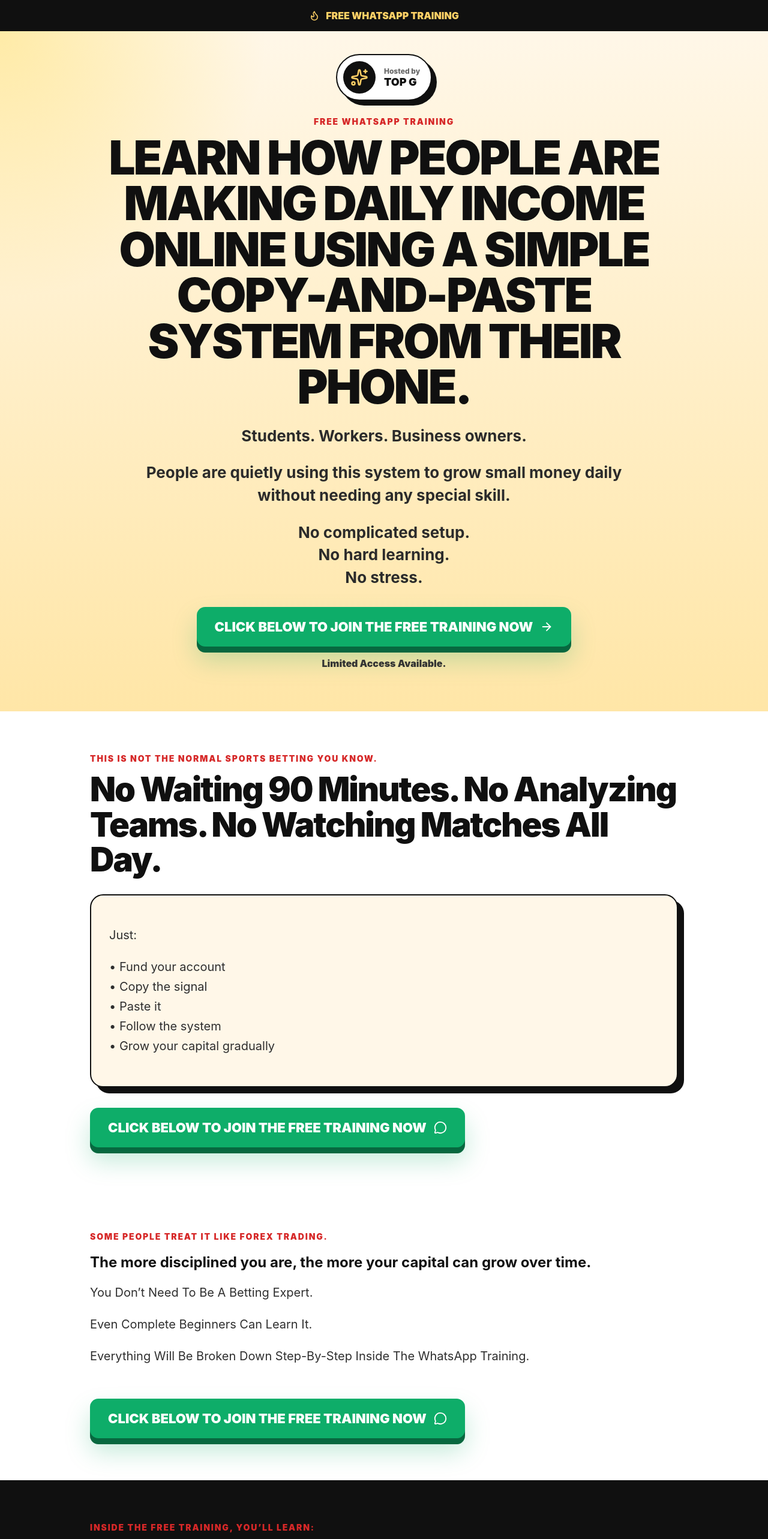
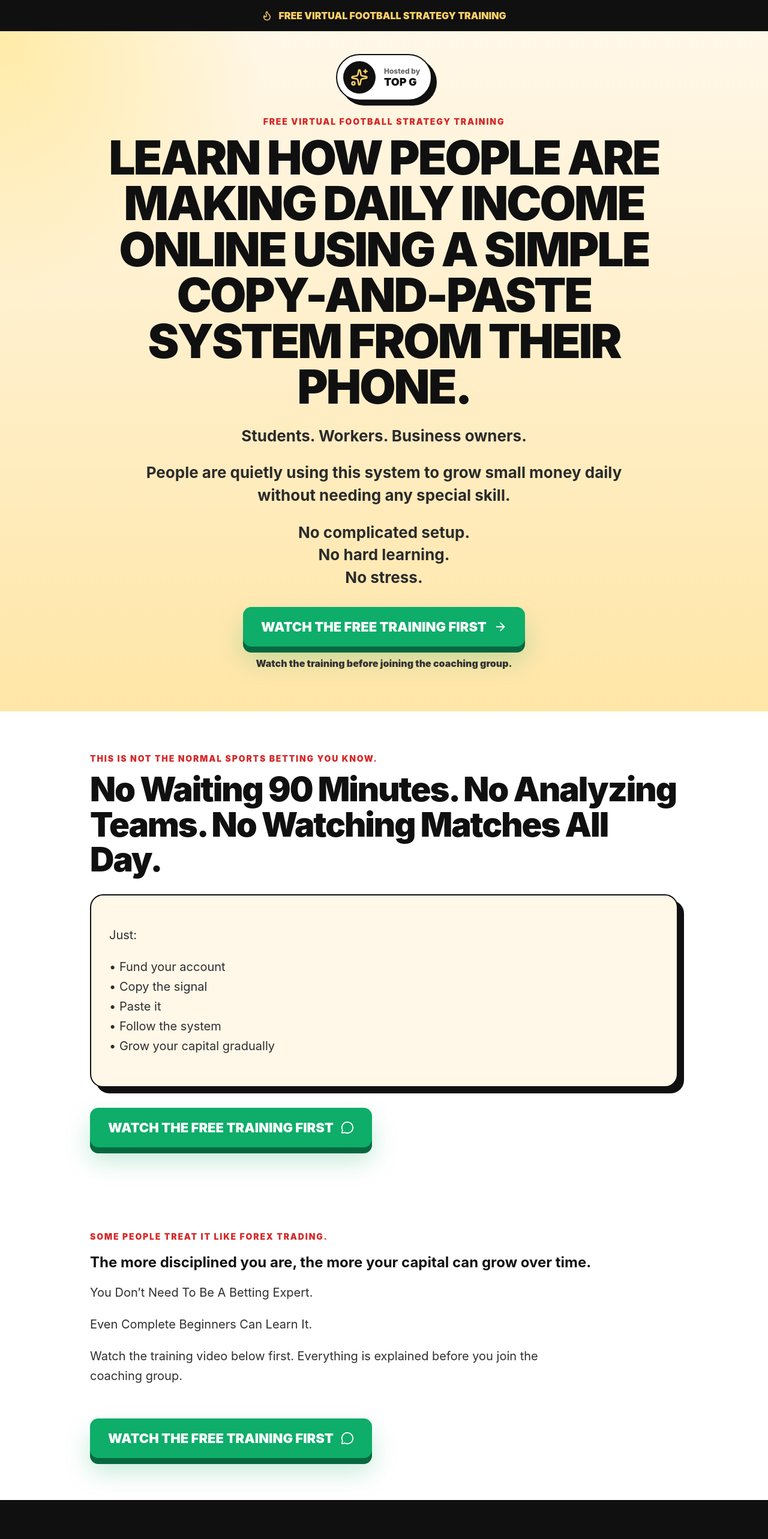
Before and after one commit to Rebetassoftwares/rebetas-landing, a React (Vite) app: page / in a window 1280 px wide. Shown: the top 2566 px of the page at 60% size. Built offline with nearby package versions, Linux system fonts and the light colour scheme.

Commit message:
update landing page with bunny video

```diff
--- a/src/App.css
+++ b/src/App.css
@@ -614,6 +614,78 @@ footer {
   box-shadow: 0 8px 0 #07683f;
 }
 
+.join-gate-box {
+  margin: 36px auto 0;
+  max-width: 760px;
+  background: #ffffff;
+  border: 2px solid #101010;
+  border-radius: 24px;
+  padding: 28px;
+  box-shadow: 8px 8px 0 #101010;
+  text-align: left;
+}
+
+.join-gate-box h3 {
+  margin: 0 0 12px;
+  font-size: clamp(26px, 4vw, 40px);
+  line-height: 1.05;
+  font-weight: 1000;
+  color: #101010;
+}
+
+.join-gate-box p {
+  margin: 0 0 20px;
+  font-size: 18px;
+  line-height: 1.55;
+  color: #2f2f2f;
+}
+
+.watch-check {
+  display: flex;
+  gap: 12px;
+  align-items: flex-start;
+  background: #fff7e8;
+  border: 2px solid #101010;
+  border-radius: 16px;
+  padding: 16px;
+  font-weight: 900;
+  color: #101010;
+}
+
+.watch-check input {
+  width: 22px;
+  height: 22px;
+  margin-top: 2px;
+  accent-color: #0ead69;
+  flex: 0 0 auto;
+}
+
+.main-cta:disabled {
+  cursor: not-allowed;
+  opacity: 0.45;
+  transform: none;
+  box-shadow: 0 6px 0 #777;
+  background: #777;
+}
+
+.video-proof {
+  margin: 36px auto 46px;
+  max-width: 820px;
+  aspect-ratio: 16 / 9;
+  border-radius: 24px;
+  overflow: hidden;
+  border: 2px solid #111;
+  box-shadow: 8px 8px 0 #111;
+  background: #111;
+}
+
+.video-proof iframe {
+  width: 100%;
+  height: 100%;
+  border: 0;
+  display: block;
+}
+
 @media (max-width: 820px) {
   .top-alert {
     font-size: 13px;
--- a/src/App.jsx
+++ b/src/App.jsx
@@ -63,13 +63,18 @@ function ProofCard({ item }) {
 
 function joinWhatsApp(position) {
   trackMeta("Lead", {
-    content_name: "Free Online Income WhatsApp Training",
+    content_name: "Virtual Football Strategy Training",
     button_position: position,
   });
 
   setTimeout(() => {
     window.location.href = WHATSAPP_GROUP_LINK;
   }, 250);
+}
+
+function scrollToTraining() {
+  const section = document.getElementById("training-video");
+  section?.scrollIntoView({ behavior: "smooth", block: "start" });
 }
 
 function App() {
@@ -83,7 +88,7 @@ function App() {
     <main className="page">
       <section className="top-alert">
         <Flame size={18} />
-        FREE WHATSAPP TRAINING
+        FREE VIRTUAL FOOTBALL STRATEGY TRAINING
       </section>
 
       <section className="hero">
@@ -98,7 +103,7 @@ function App() {
             </div>
           </div>
 
-          <p className="eyebrow">FREE WHATSAPP TRAINING</p>
+          <p className="eyebrow">FREE VIRTUAL FOOTBALL STRATEGY TRAINING</p>
 
           <h1>
             LEARN HOW PEOPLE ARE MAKING DAILY INCOME ONLINE USING A SIMPLE
@@ -120,12 +125,14 @@ function App() {
             No stress.
           </p>
 
-          <button className="main-cta" onClick={() => joinWhatsApp("hero")}>
-            CLICK BELOW TO JOIN THE FREE TRAINING NOW
+          <button className="main-cta" onClick={scrollToTraining}>
+            WATCH THE FREE TRAINING FIRST
             <ArrowRight size={22} />
           </button>
 
-          <p className="under-cta">Limited Access Available.</p>
+          <p className="under-cta">
+            Watch the training before joining the coaching group.
+          </p>
         </div>
       </section>
 
@@ -155,11 +162,8 @@ function App() {
             </p>
           </div>
 
-          <button
-            className="main-cta mid"
-            onClick={() => joinWhatsApp("story")}
-          >
-            CLICK BELOW TO JOIN THE FREE TRAINING NOW
+          <button className="main-cta mid" onClick={scrollToTraining}>
+            WATCH THE FREE TRAINING FIRST
             <MessageCircle size={22} />
           </button>
         </div>
@@ -181,15 +185,12 @@ function App() {
           <p className="proof-intro">Even Complete Beginners Can Learn It.</p>
 
           <p className="proof-intro">
-            Everything Will Be Broken Down Step-By-Step Inside The WhatsApp
-            Training.
+            Watch the training video below first. Everything is explained before
+            you join the coaching group.
           </p>
 
-          <button
-            className="main-cta mid"
-            onClick={() => joinWhatsApp("proof_preview")}
-          >
-            CLICK BELOW TO JOIN THE FREE TRAINING NOW
+          <button className="main-cta mid" onClick={scrollToTraining}>
+            WATCH THE FREE TRAINING FIRST
             <MessageCircle size={22} />
           </button>
         </div>
@@ -259,11 +260,8 @@ function App() {
             </div>
           </div>
 
-          <button
-            className="main-cta mid"
-            onClick={() => joinWhatsApp("discover")}
-          >
-            CLICK BELOW TO JOIN THE FREE TRAINING NOW
+          <button className="main-cta mid" onClick={scrollToTraining}>
+            WATCH THE FREE TRAINING FIRST
             <ArrowRight size={22} />
           </button>
         </div>
@@ -300,41 +298,59 @@ function App() {
 
             <div className="pick-box">
               <span>You Don’t Need Any Special Skill.</span>
-              <h3>Join The Group</h3>
+              <h3>Watch First</h3>
             </div>
 
             <p>
-              You Just Need To Learn The System And Follow The Signals
-              Correctly.
+              You just need to learn the system and understand how to follow the
+              signals correctly.
             </p>
 
-            <button
-              className="main-cta full"
-              onClick={() => joinWhatsApp("preview")}
-            >
-              CLICK BELOW TO JOIN THE FREE TRAINING NOW
+            <button className="main-cta full" onClick={scrollToTraining}>
+              WATCH THE FREE TRAINING FIRST
               <MessageCircle size={22} />
             </button>
           </div>
         </div>
       </section>
 
-      <section className="final-section">
+      <section className="final-section" id="training-video">
         <div className="container">
-          <p className="section-kicker">REAL PROOF</p>
+          <p className="section-kicker">WATCH THIS FIRST</p>
 
           <h2>
-            Watch The Video.
+            Watch The Training.
             <br />
-            See The Testimonials.
+            Understand The System.
             <br />
-            Check The Results.
+            Then Join The Coaching Group.
           </h2>
 
           <div className="video-proof">
-            <video controls playsInline poster="/proof/videos/video-poster.jpg">
-              <source src="/proof/videos/video1.mp4" type="video/mp4" />
-            </video>
+            <iframe
+              src="https://player.mediadelivery.net/embed/680559/f5f40706-452b-47c1-a9e2-4a37e6b03719?autoplay=true&loop=false&muted=true&preload=true&responsive=true"
+              loading="lazy"
+              title="Virtual Football Strategy Training"
+              allow="accelerometer; gyroscope; autoplay; encrypted-media; picture-in-picture; fullscreen;"
+              allowFullScreen
+            />
+          </div>
+
+          <div className="join-gate-box">
+            <h3>Before Joining The Coaching Group</h3>
+
+            <p>
+              Please watch the training video first. This group is not for free
+              SportyBet codes, sure odds, or random prediction requests.
+            </p>
+
+            <button
+              className="main-cta full"
+              onClick={() => joinWhatsApp("after_training")}
+            >
+              JOIN THE LIVE COACHING GROUP
+              <ArrowRight size={22} />
+            </button>
           </div>
 
           <div className="proof-marquee-section">
@@ -357,11 +373,6 @@ function App() {
             </div>
           </div>
 
-          <button className="main-cta" onClick={() => joinWhatsApp("final")}>
-            CLICK BELOW TO JOIN THE FREE TRAINING NOW
-            <ArrowRight size={22} />
-          </button>
-
           <p className="under-cta">Limited Access Available.</p>
 
           <div className="countdown-box">
@@ -373,9 +384,9 @@ function App() {
 
       <footer>Limited Access Available.</footer>
 
-      <button className="sticky-cta" onClick={() => joinWhatsApp("sticky")}>
+      <button className="sticky-cta" onClick={scrollToTraining}>
         <MessageCircle size={20} />
-        REGISTER NOW
+        WATCH TRAINING FIRST
       </button>
     </main>
   );
```
Also changed, not shown: public/proof/videos/video-poster.jpg, 1 other file (tests, documents, lock files or other folders).
